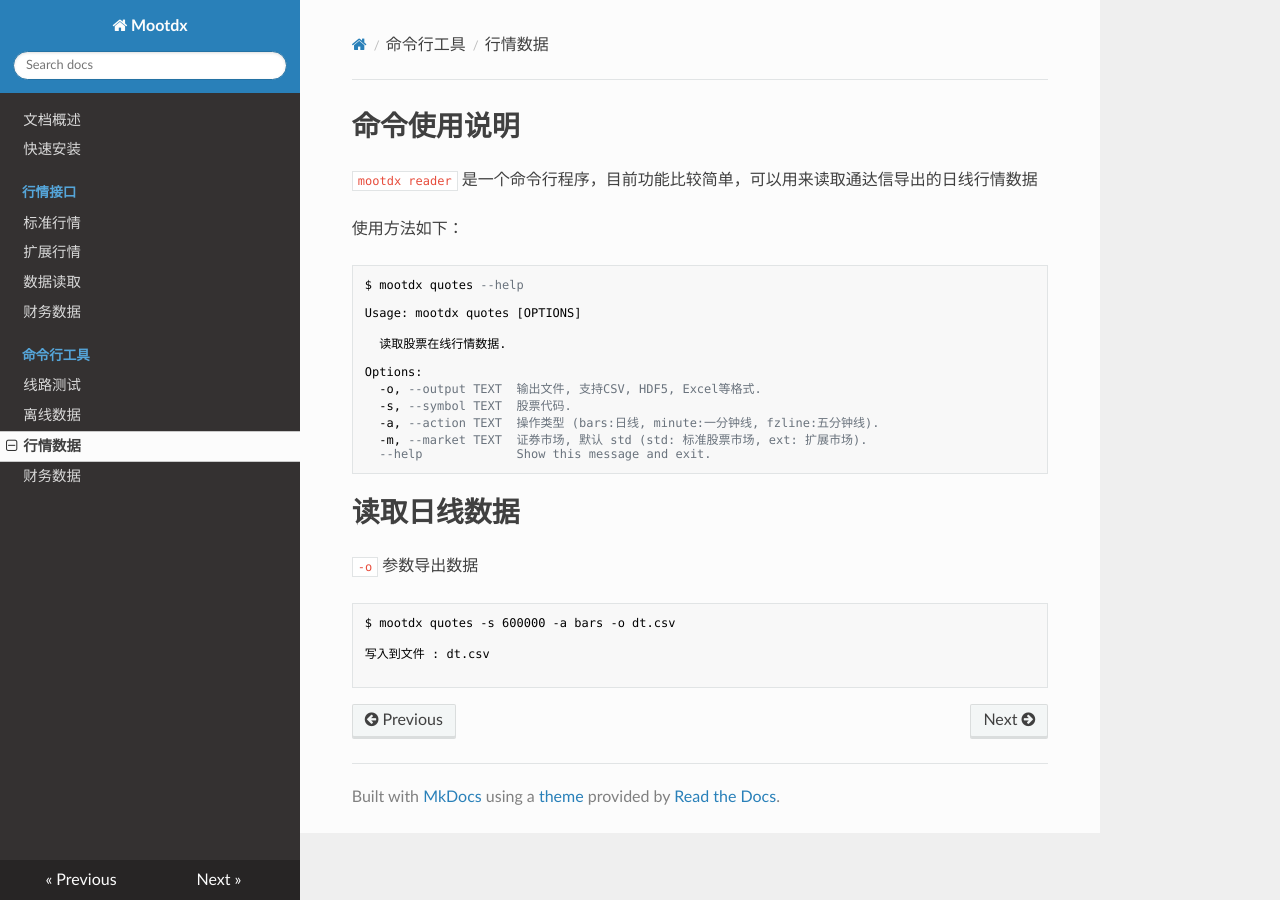
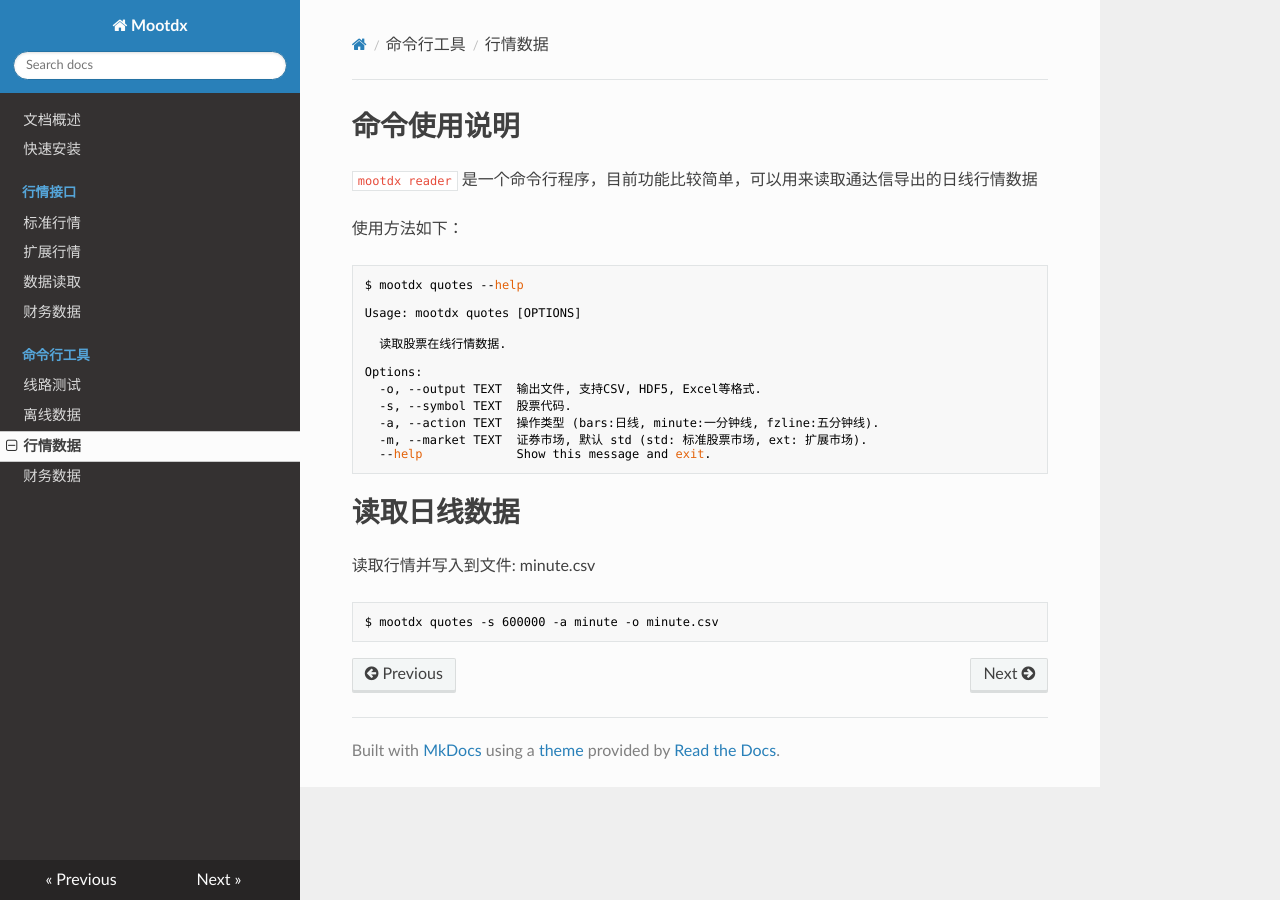
Before and after one commit to mootdx/mootdx, an MkDocs documentation site: the page built from docs/cli/quotes.md, in a window 1280 px wide. Built offline with MkDocs 1.6.1, drawn with Linux system fonts in a browser that asks for light colours; nearby versions of some CDN libraries; old or Windows-style settings are respelled for this version of MkDocs.

````diff
--- a/docs/cli/quotes.md
+++ b/docs/cli/quotes.md
@@ -4,7 +4,7 @@
 
 使用方法如下：
 
-```
+```bash
 $ mootdx quotes --help
 
 Usage: mootdx quotes [OPTIONS]
@@ -21,11 +21,8 @@ Options:
 
 # 读取日线数据
 
-`-o` 参数导出数据
+读取行情并写入到文件: minute.csv
 
 ```bash
-$ mootdx quotes -s 600000 -a bars -o dt.csv
-
-写入到文件 : dt.csv
-
+$ mootdx quotes -s 600000 -a minute -o minute.csv
 ```
````
Also changed, not shown: docs/cli/bestip.md (+3 -3 lines), docs/quickstart.md (+2 -4 lines).
